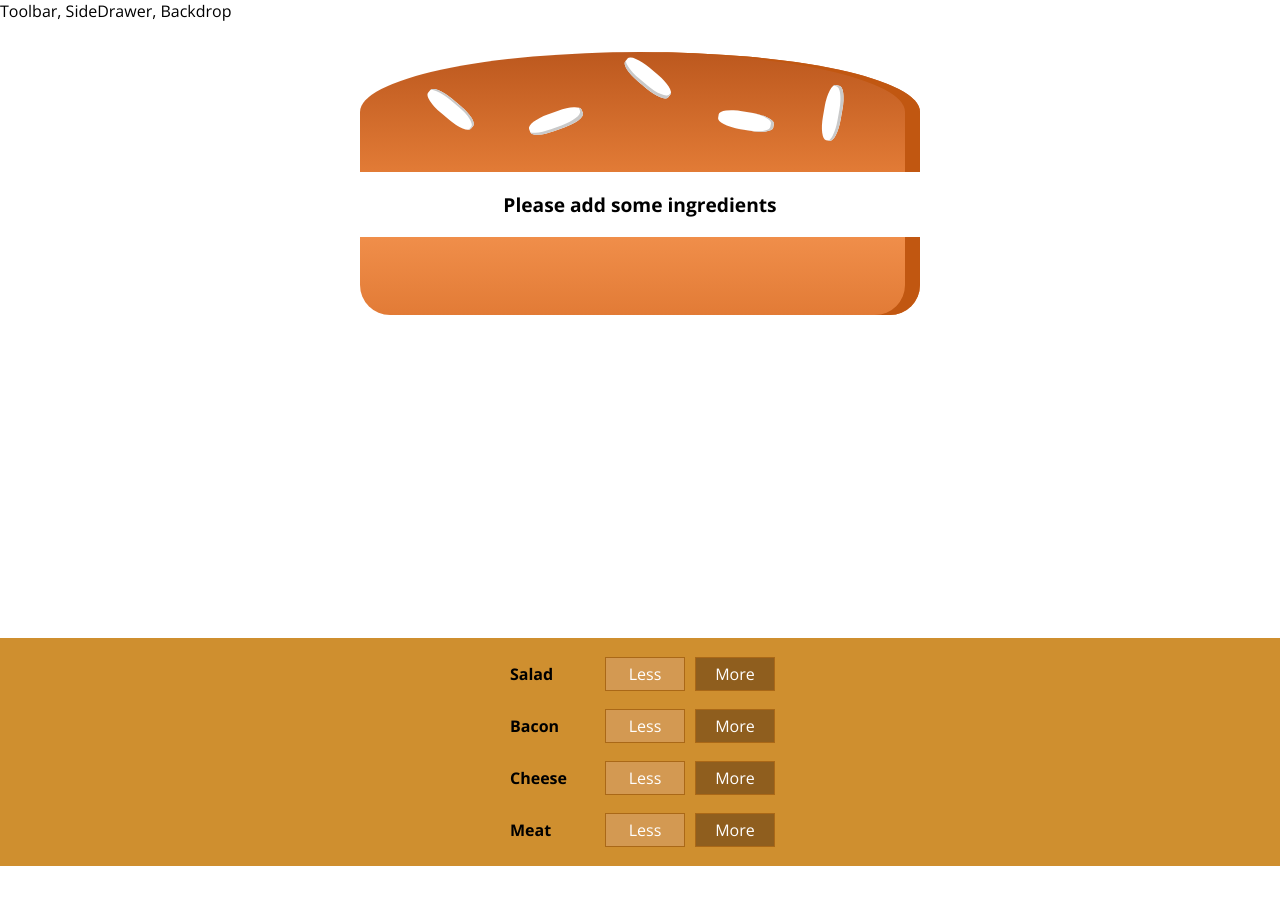
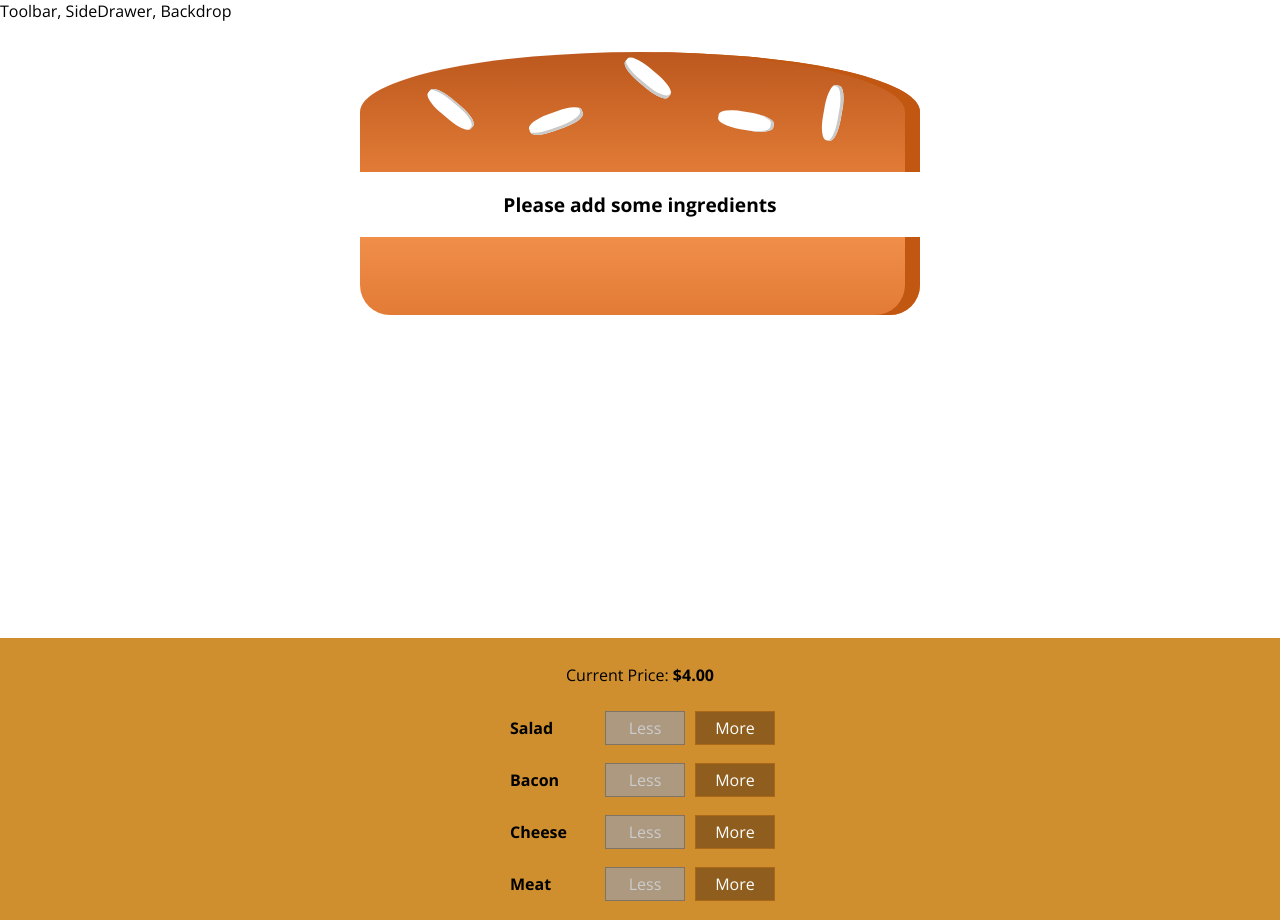
Before and after one commit to tichif/react_complete_course, a React app: page / in a window 1280 px wide. Before the commit the page ends 866 px from the top, so only its background shows below. Built offline with nearby package versions, Linux system fonts and the light colour scheme.

Commit message:
Remove ingredients, show and update price

```diff
--- a/src/components/Burger/BuildControls/BuildControl/BuildControl.js
+++ b/src/components/Burger/BuildControls/BuildControl/BuildControl.js
@@ -2,11 +2,13 @@
 
 import classes from './BuildControl.css';
 
-const BuildControl = ({ label, added }) => {
+const BuildControl = ({ label, added, removed, disabled }) => {
   return (
     <div className={classes.BuildControl}>
       <div className={classes.Label}>{label}</div>
-      <button className={classes.Less}>Less</button>
+      <button onClick={removed} className={classes.Less} disabled={disabled}>
+        Less
+      </button>
       <button onClick={added} className={classes.More}>
         More
       </button>
--- a/src/components/Burger/BuildControls/BuildControls.js
+++ b/src/components/Burger/BuildControls/BuildControls.js
@@ -10,14 +10,24 @@
   { label: 'Meat', type: 'meat' },
 ];
 
-const BuildControls = ({ ingredientAdded }) => {
+const BuildControls = ({
+  ingredientAdded,
+  ingredientRemoved,
+  disabled,
+  price,
+}) => {
   return (
     <div className={classes.BuildControls}>
+      <p>
+        Current Price: <strong>${price.toFixed(2)}</strong>
+      </p>
       {controls.map((ctrl) => (
         <BuildControl
           key={ctrl.label}
           label={ctrl.label}
           added={() => ingredientAdded(ctrl.type)}
+          removed={() => ingredientRemoved(ctrl.type)}
+          disabled={disabled[ctrl.type]}
         />
       ))}
     </div>
--- a/src/components/containers/BurgerBuilder/BurgerBuilder.js
+++ b/src/components/containers/BurgerBuilder/BurgerBuilder.js
@@ -35,13 +35,36 @@
     this.setState({ ingredients: updateIngredients, totalPrice: newPrice });
   };
 
-  removeIngredientHandler = (type) => {};
+  removeIngredientHandler = (type) => {
+    const oldCount = this.state.ingredients[type];
+    if (oldCount <= 0) {
+      return;
+    }
+    const updateCount = oldCount - 1;
+    const updateIngredients = {
+      ...this.state.ingredients,
+    };
+    updateIngredients[type] = updateCount;
+    const priceDeduction = INGREDIENTS_PRICE[type];
+    const oldPrice = this.state.totalPrice;
+    const newPrice = oldPrice - priceDeduction;
+    this.setState({ ingredients: updateIngredients, totalPrice: newPrice });
+  };
 
   render() {
+    const disableInfo = { ...this.state.ingredients };
+    for (let key in disableInfo) {
+      disableInfo[key] = disableInfo[key] <= 0;
+    }
     return (
       <Auxiliary>
         <Burger ingredients={this.state.ingredients} />
-        <BuildControls ingredientAdded={this.addIngredientHandler} />
+        <BuildControls
+          ingredientAdded={this.addIngredientHandler}
+          ingredientRemoved={this.removeIngredientHandler}
+          disabled={disableInfo}
+          price={this.state.totalPrice}
+        />
       </Auxiliary>
     );
   }
```
